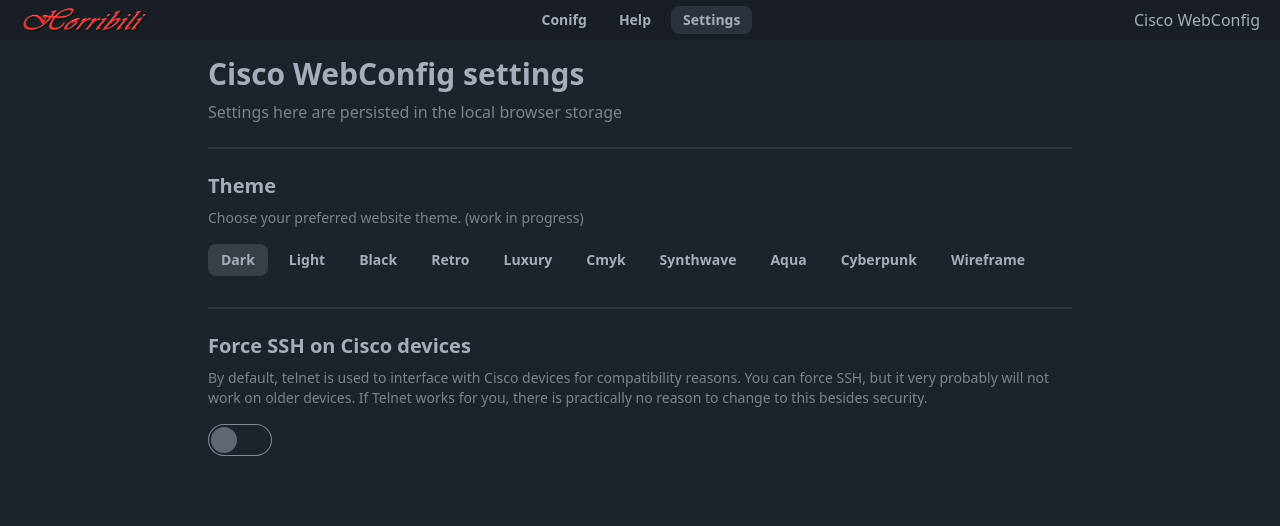
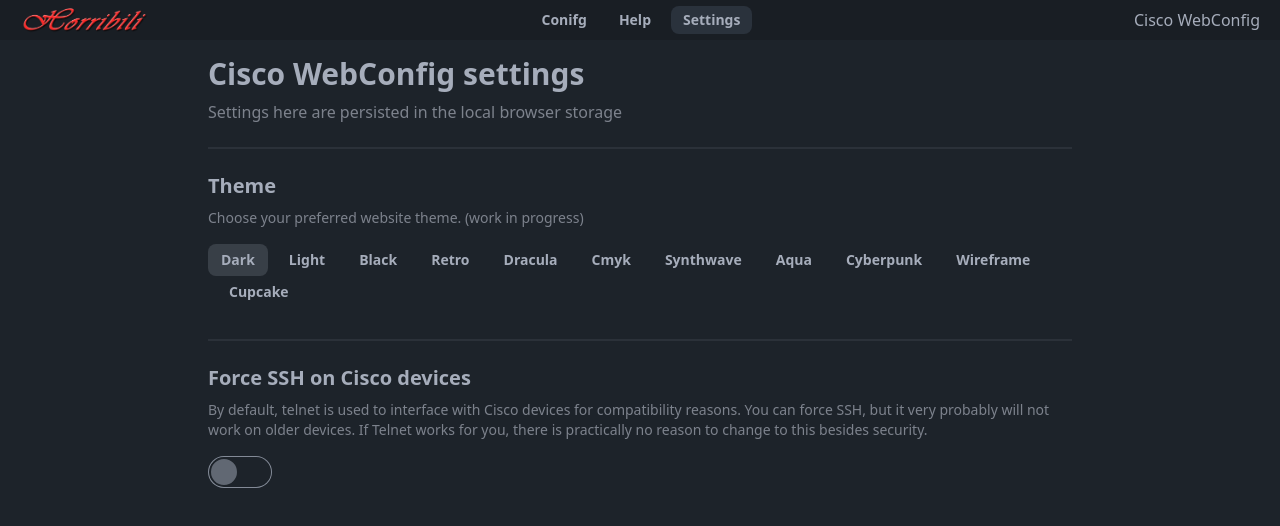
Before and after one commit to Horribili-kft/Cisco-WebConfig, a Next.js app: page /settings in a window 1280 px wide. Shown: the top 526 px of the page. Built offline with nearby package versions, Linux system fonts and the light colour scheme.

Commit message:
Front end updatek 2

```diff
--- a/src/app/help/page.tsx
+++ b/src/app/help/page.tsx
@@ -3,12 +3,10 @@
 
 export default function helppage() {
     return (
-        <div className='p-4'>
-            <Link href={'/'}>
-                back to page
-            </Link>
+        <div className="p-4 max-w-4xl mx-auto">
+            <h1 className="text-3xl font-bold mb-2">Help page</h1>
 
-            <h1 className='text-xl text-center'>Help page</h1>
+
         </div>
     )
 }
--- a/src/app/settings/page.tsx
+++ b/src/app/settings/page.tsx
@@ -13,9 +13,6 @@
   } = useSettingsStore();
 
   return (
-
-
-
     <div className="p-4 max-w-4xl mx-auto">
       <h1 className="text-3xl font-bold mb-2">Cisco WebConfig settings</h1>
       <p className="brightness-75 mb-2">Settings here are persisted in the local browser storage</p>
@@ -46,6 +43,7 @@
         </Setting>
 
 
+
       </div>
 
     </div>
--- a/src/components/navbar/Navbar.tsx
+++ b/src/components/navbar/Navbar.tsx
@@ -11,8 +11,10 @@
 
       {/* Navbar eleje (bal oldala) */}
       <div>
-        {/* Horribili logo */}
-        <img src="/logo.png" alt="Logo" className='max-h-8 cursor-pointer hover:scale-105 hover:animate-pulse hover:brightness-125 active:scale-95 transition-all' />
+        {/* Horribili" logo */}
+        <Link href={"/"}>
+          <img src="/logo.png" alt="Logo" className='max-h-8 cursor-pointer hover:scale-105 hover:animate-pulse hover:brightness-125 active:scale-95 transition-all' />
+        </Link>
       </div>
 
       <div className="navbar-center hidden lg:flex">
--- a/tailwind.config.ts
+++ b/tailwind.config.ts
@@ -2,7 +2,7 @@
 
 // Az első téma ami itt meg van adva az alapértelmezett.
 // Sütiben tárolódik a kiválasztott téma
-export const themes = ["dark", "light", "black", "retro", "luxury", "cmyk", "synthwave", "aqua", "cyberpunk", "wireframe"]
+export const themes = ["dark", "light", "black", "retro", "dracula", "cmyk", "synthwave", "aqua", "cyberpunk", "wireframe", "cupcake"]
 
 // We export the type of themes as well for the settings store (and anywhere else that it is needed really)
 export type Theme = typeof themes[number];
```
